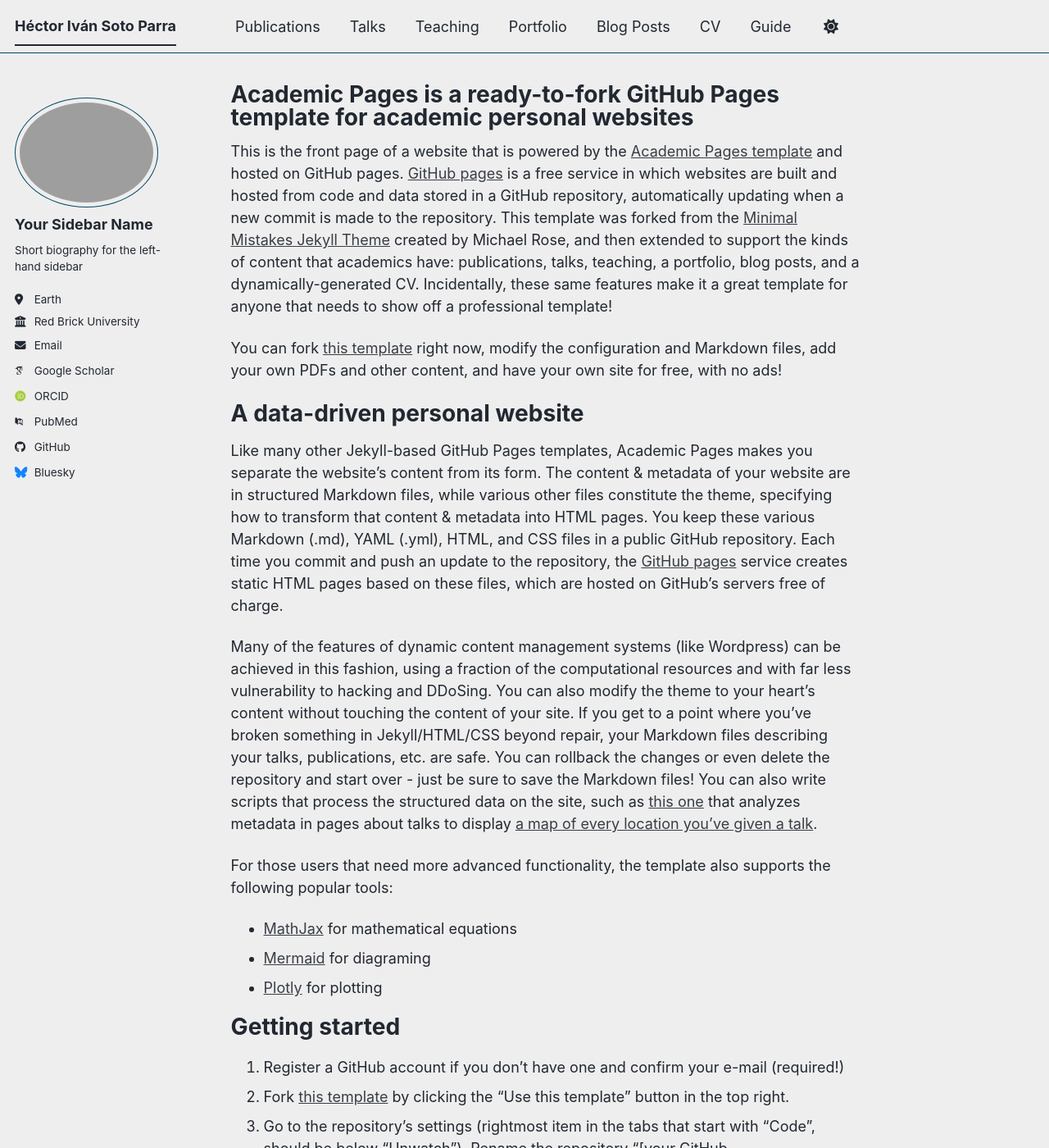
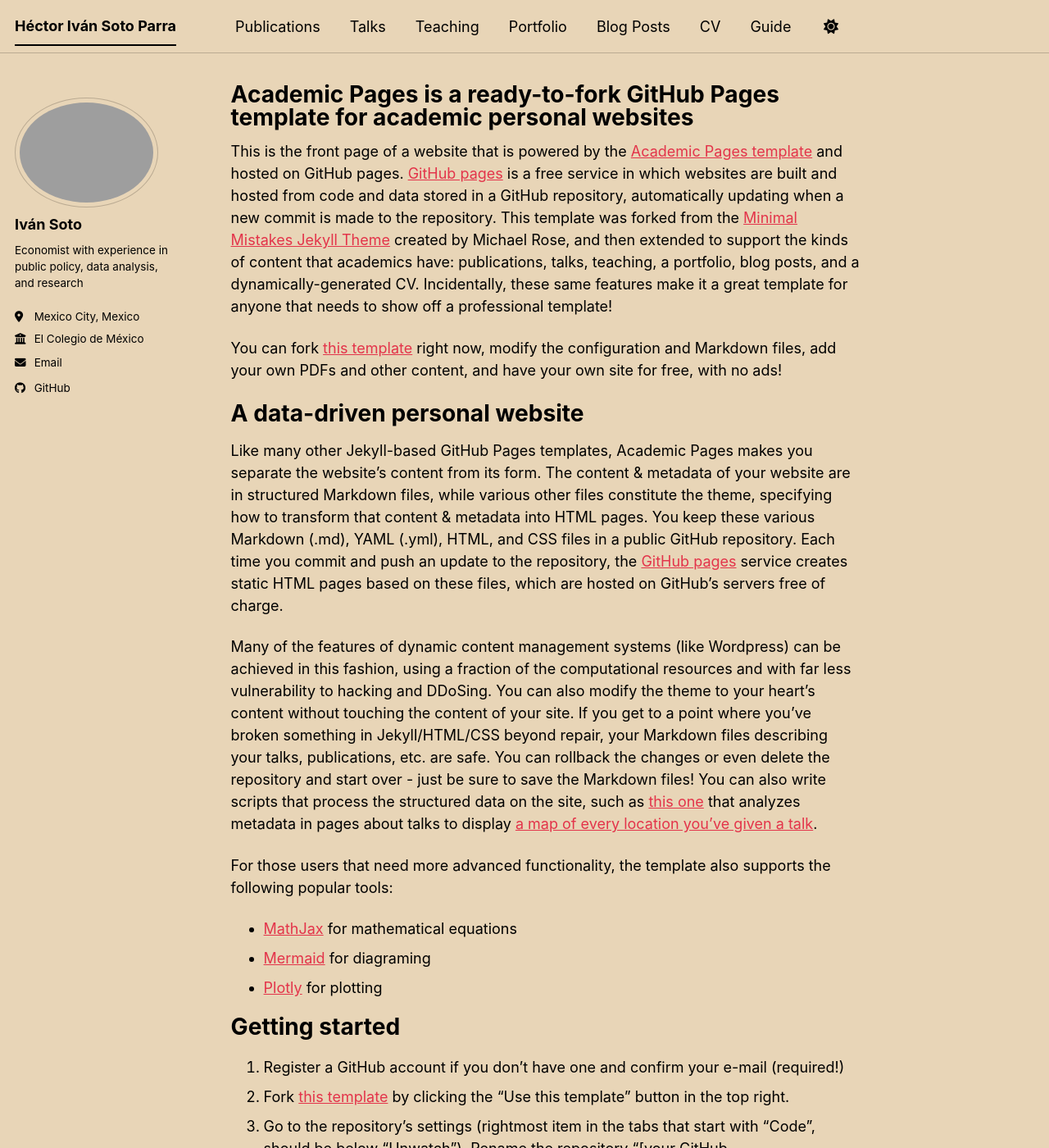
Before and after one commit to hisoto/hisoto.github.io, a Jekyll site: the page built from _pages/about.md, in a window 1280 px wide and 1400 px high. Shown: the whole window at 82% size. Built offline with Jekyll 4.4.1, drawn with Linux system fonts in a browser that asks for light colours; some web fonts are replaced; a script bundle is joined from its source files by our own code; library files that are not in the unit come from our copies.

Commit message:
Cambios al config.yml

```diff
--- a/_config.yml
+++ b/_config.yml
@@ -8,7 +8,7 @@
 
 # Basic Site Settings
 locale                   : "en-US"
-site_theme               : "air" # The available themes options are "default", "air", "sunrise", "mint", "dirt" and "contrast"
+site_theme               : "sunrise" # The available themes options are "default", "air", "sunrise", "mint", "dirt" and "contrast"
 title                    : "Héctor Iván Soto Parra"
 title_separator          : "-"
 name                     : &name "Héctor Iván Soto Parra"
@@ -16,7 +16,7 @@ description              : &description "Héctor Iván Soto Parra's academic por
 url                      : https://hisoto.github.io # The base hostname & protocol for your site e.g. "https://[your GitHub username].github.io",
                                                            # or if you already have some other page hosted on Github then use "https://[your GitHub username].github.io/[Your Repo Name]"
 baseurl                  : "" # the subpath of your site, e.g. "/blog"
-repository               : "academicpages/academicpages.github.io"
+repository               : "hisoto.github.io"
 
 # Site Author - The following control what appear as part of the author content on the side bar.
 #               If a field is blank the icon and link will not appear, otherwise it will be shown.
@@ -24,24 +24,24 @@ repository               : "academicpages/academicpages.github.io"
 author:
   # Biographic information
   avatar           : "profile.png"
-  name             : "Your Sidebar Name"
+  name             : "Iván Soto"
   pronouns         : # example: "she/her"
-  bio              : "Short biography for the left-hand sidebar"
-  location         : "Earth"
-  employer         : "Red Brick University"
+  bio              : "Economist with experience in public policy, data analysis, and research"
+  location         : "Mexico City, Mexico"
+  employer         : "El Colegio de México"
   uri              : # URL
-  email            : "none@example.org"
+  email            : "ivan_soto_parra@hotmail.com"
 
   # Academic websites
   academia         : # URL
   arxiv            : # URL - Update with the correct link to your profile
-  googlescholar    : "https://scholar.google.com/citations?user=PS_CX0AAAAAJ"
+  googlescholar    : # "https://scholar.google.com/citations?user=PS_CX0AAAAAJ"
   inspire-hep      : # URL
   impactstory      : # URL
-  orcid            : "https://orcid.org/yourorcidurl"
+  orcid            : # "https://orcid.org/yourorcidurl"
   semantic         : # URL
   ssrn             : # URL
-  pubmed           : "https://www.ncbi.nlm.nih.gov/pubmed/?term=john+snow"
+  pubmed           : # "https://www.ncbi.nlm.nih.gov/pubmed/?term=john+snow"
   researchgate     : # URL
   scopus           : # URL
   zotero           : # URL
@@ -51,13 +51,13 @@ author:
   bitbucket        : # Username - Update with your username on the site
   codepen          : # Username
   dribbble         : # Username
-  github           : "academicpages"
+  github           : "hisoto"
   kaggle           : # Username
   stackoverflow    : # User number or user number and name (i.e., use "1" or "1/jeff-atwood")
 
   # Social media
   artstation       : # Username
-  bluesky          : "bsky.app" # Replace this with you Bluesky username
+  bluesky          : # "bsky.app" # Replace this with you Bluesky username
   facebook         : # Username
   flickr           : # Username
   foursquare       : # Username
```
